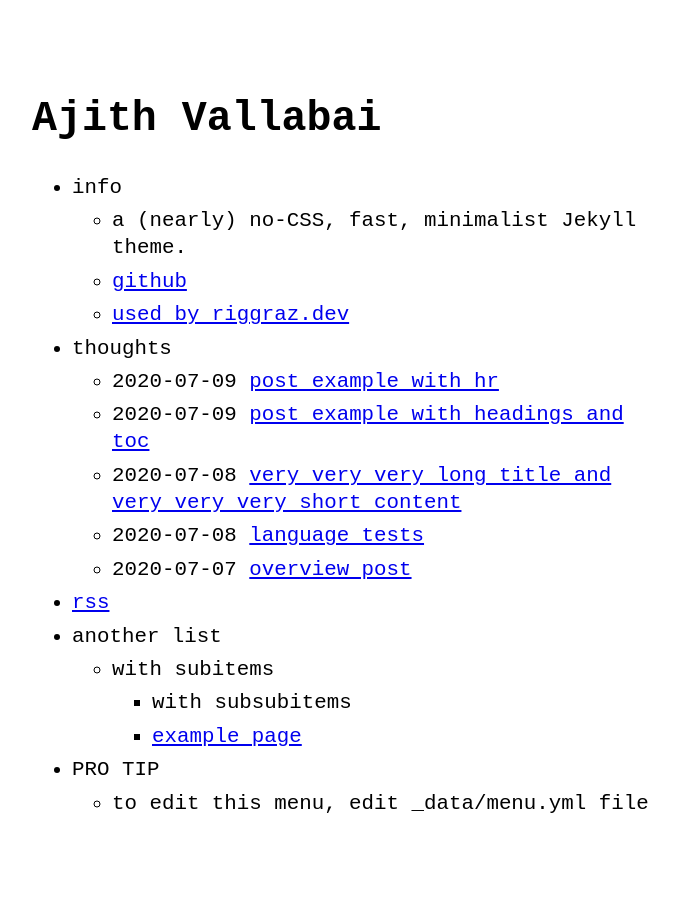
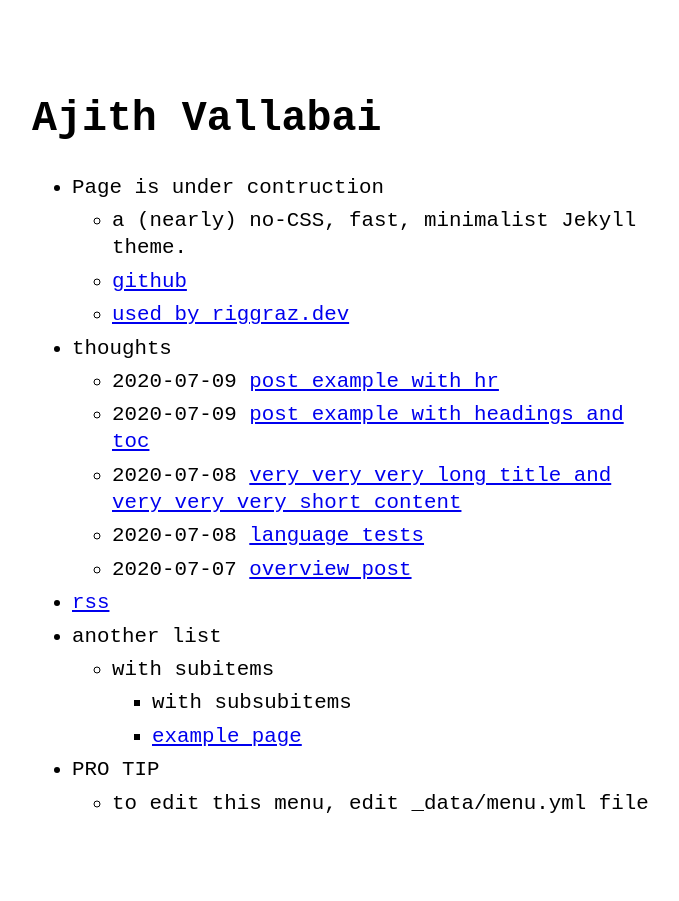
Before and after one commit to ajithvallabai/ajithvallabai.github.io, a Jekyll site: the page built from index.md, in a window 1280 px wide. Shown: the whole page, without its empty margins (288-967 px from the left). Built offline with Jekyll 4.4.1, drawn with Linux system fonts in a browser that asks for light colours.

Commit message:
profile update

```diff
--- a/_data/menu.yml
+++ b/_data/menu.yml
@@ -2,7 +2,8 @@
 # https://github.com/riggraz/no-style-please#customize-the-menu
 
 entries:
-  - title: info
+
+  - title: Page is under contruction
     url: false
     entries:
       - title: a (nearly) no-CSS, fast, minimalist Jekyll theme.
```
Also changed, not shown: 1 other file.
